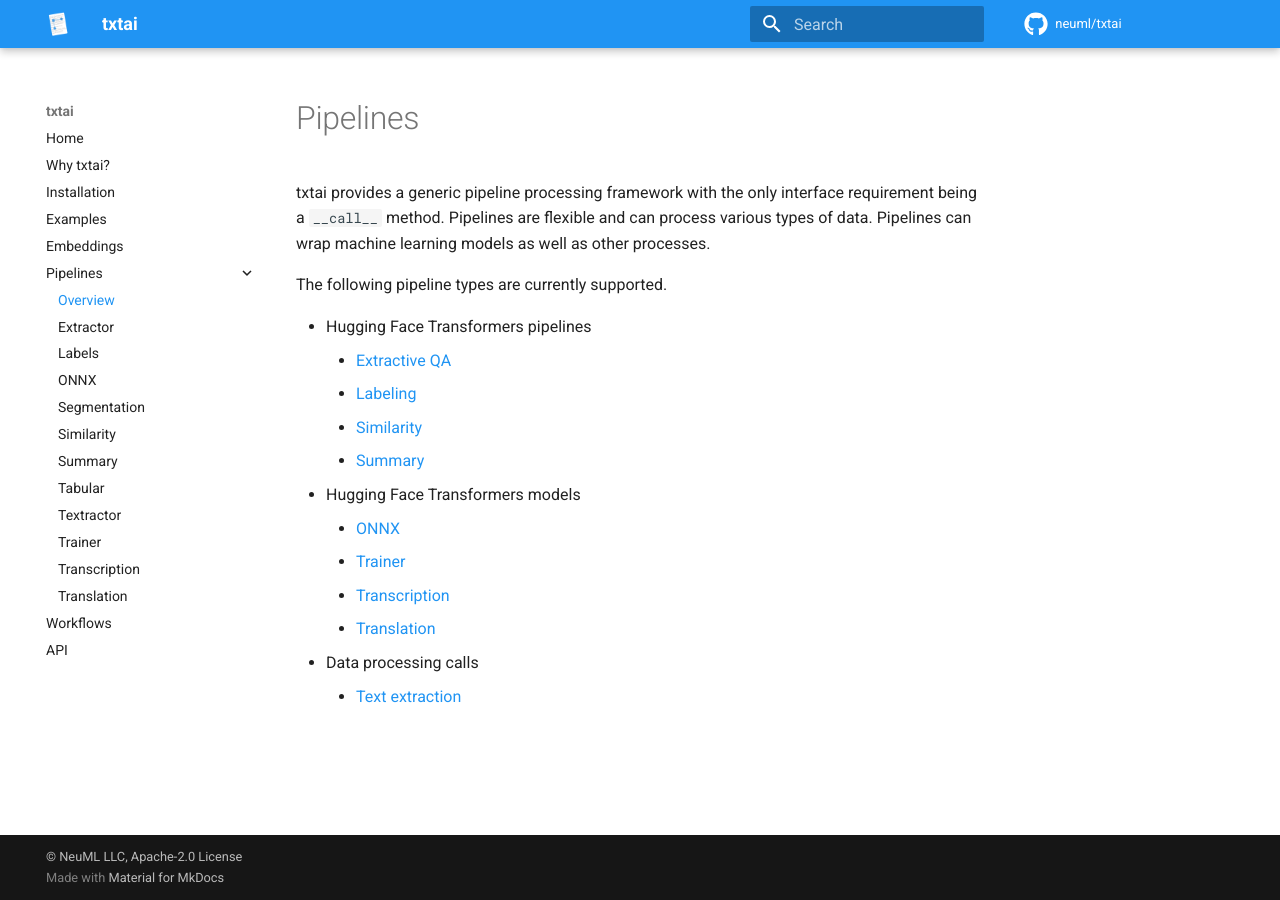
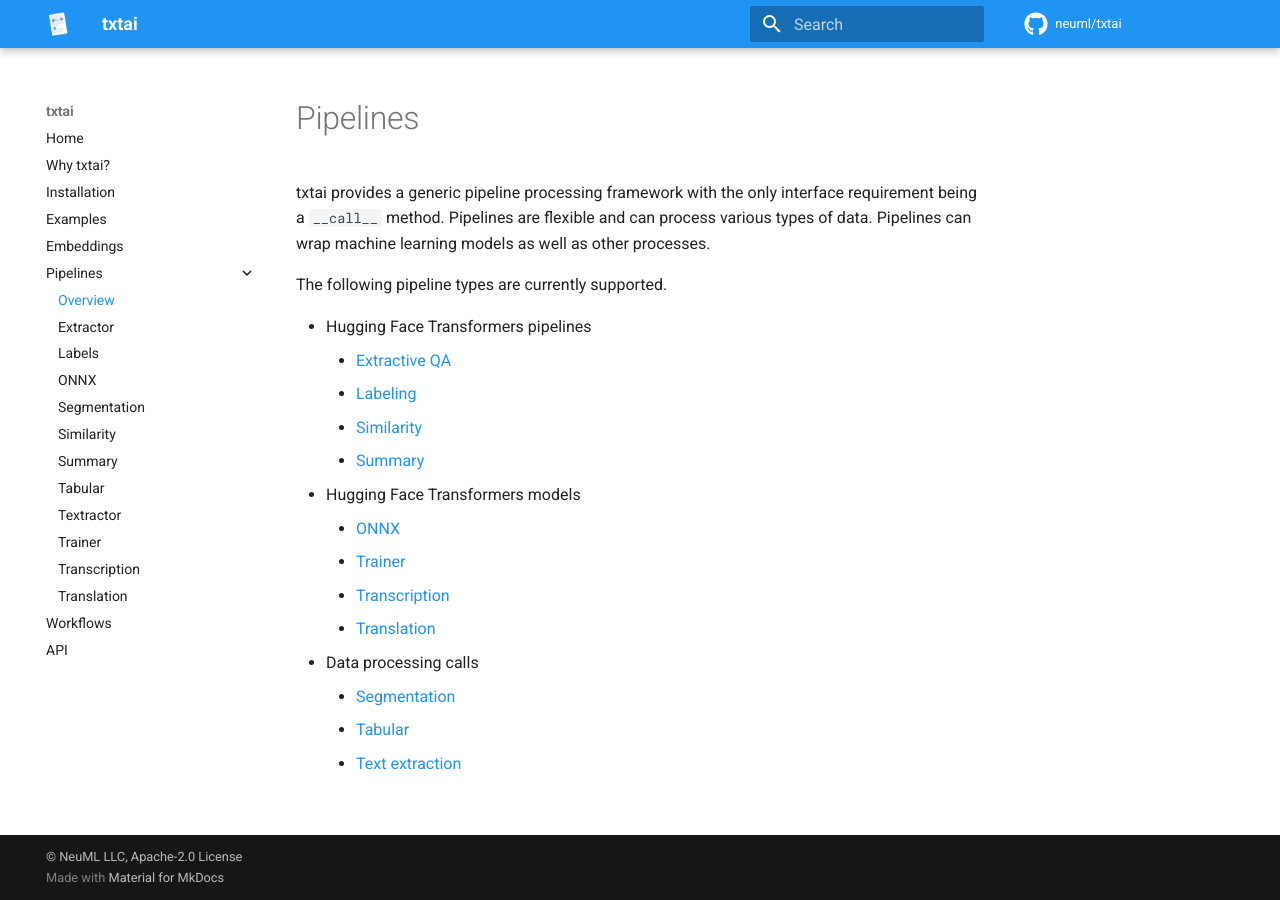
Before and after one commit to neuml/txtai, an MkDocs documentation site: the page built from docs/pipelines/overview.md, in a window 1280 px wide. Built offline with MkDocs 1.6.1 and Material for MkDocs 9.7.7, drawn with Linux system fonts in a browser that asks for light colours; comment, search, counter and statistics services are not loaded.

Commit message:
Update documentation

```diff
--- a/docs/pipelines/overview.md
+++ b/docs/pipelines/overview.md
@@ -16,4 +16,6 @@
     - [Transcription](../transcription)
     - [Translation](../translation)
 - Data processing calls
+    - [Segmentation](../segmentation)
+    - [Tabular](../tabular)
     - [Text extraction](../textractor)
```
